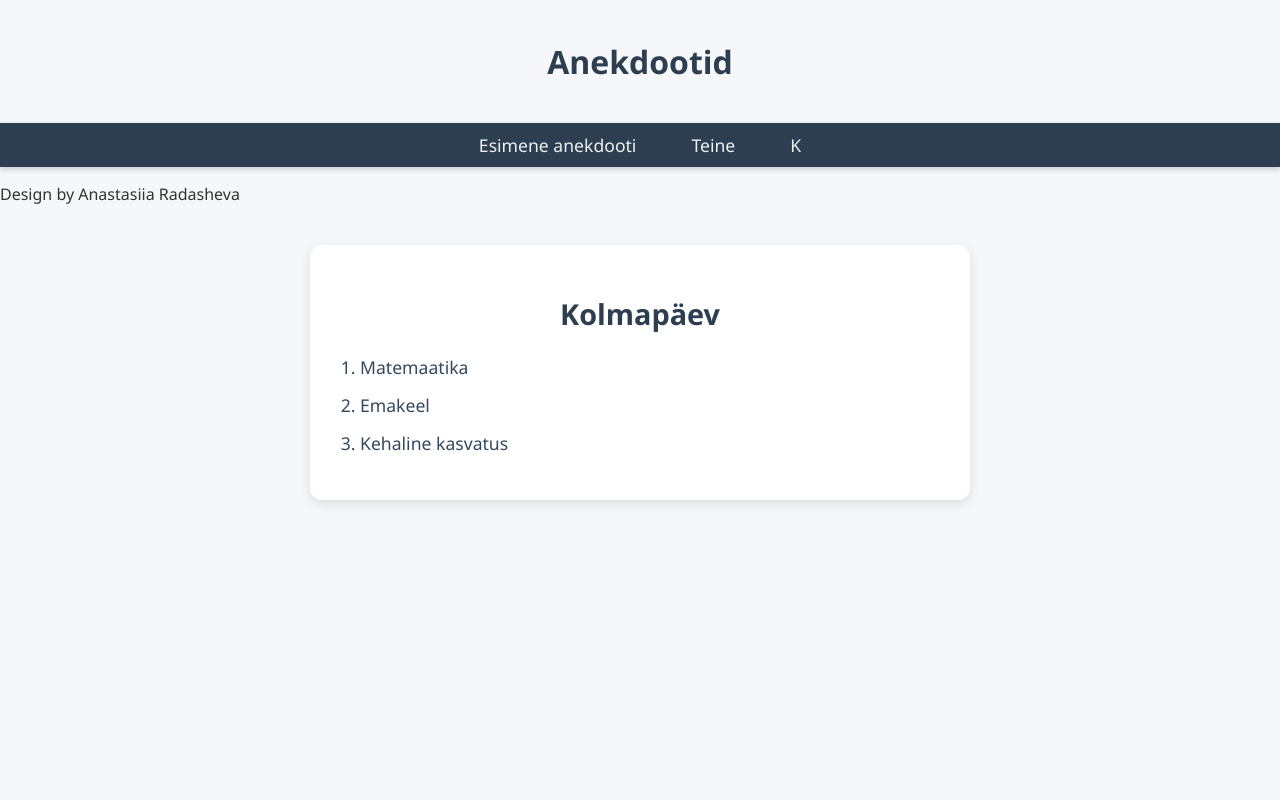
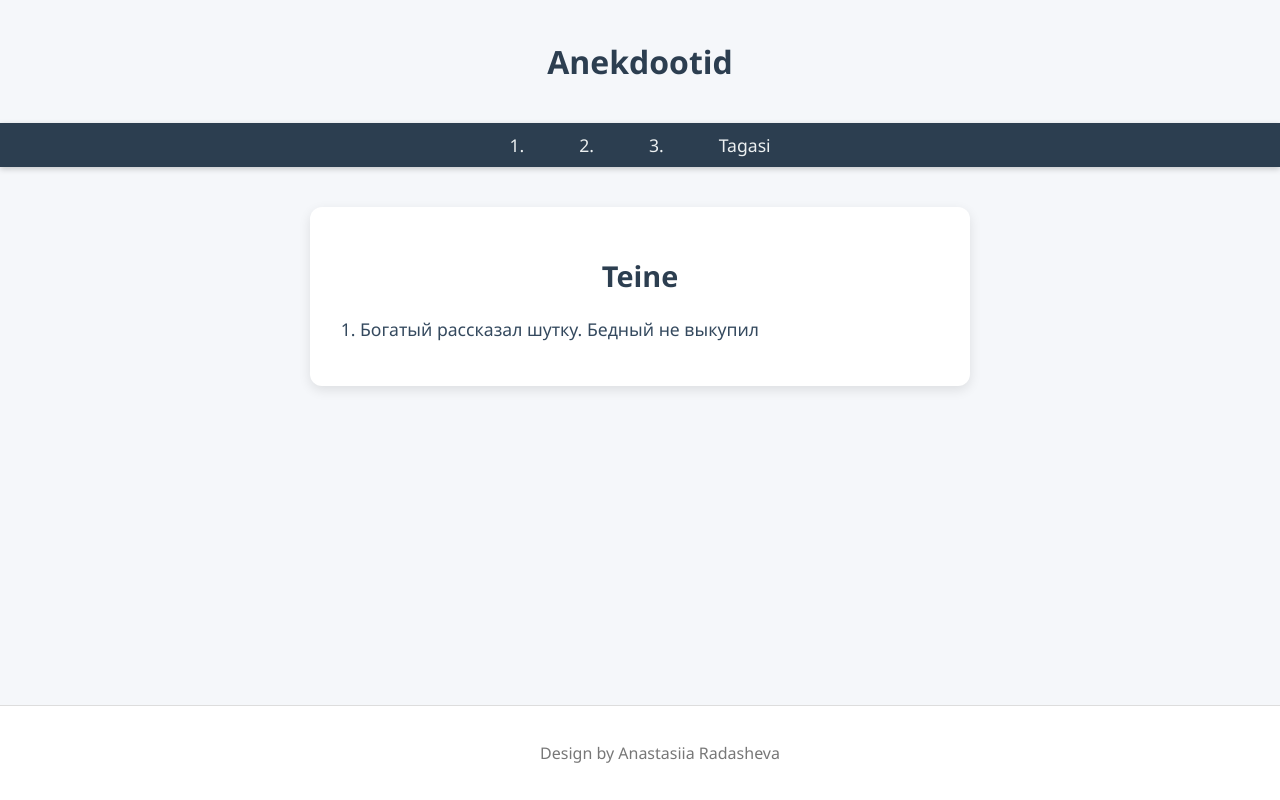
Before and after one commit to AnastasiiaRadasheva/veebPHP, a PHP site: page /content/mobilimail/anekdoot/tein.php in a window 1280 px wide. Run offline with PHP 8.4, Linux system fonts and the light colour scheme.

Commit message:
mobiilimall uued funktsionid

```diff
--- a/content/mobilimail/anekdoot/anekdoot.css
+++ b/content/mobilimail/anekdoot/anekdoot.css
@@ -109,7 +109,9 @@ body {
 /* ---- Футер ---- */
 #footer, footer, .footer {
     text-align: center;
-
+    position: fixed;
+    width: 100%;
+    bottom: 0;
     padding: 20px;
     color: #777;
     background: #fff;
--- a/content/mobilimail/anekdoot/anekdotleh.php
+++ b/content/mobilimail/anekdoot/anekdotleh.php
@@ -21,8 +21,3 @@ include("nav.php");
 
 
 <div class="clear"></div>
-
-<?php
-//jalus
-include("jalus.php");
-?>
--- a/content/mobilimail/anekdoot/jalus.php
+++ b/content/mobilimail/anekdoot/jalus.php
@@ -1,5 +1,7 @@
+<footer>
 <div class="nav2">
     <p>Design by Anastasiia Radasheva</p>
 </div>
 </body>
 </html>
+</footer>
--- a/content/mobilimail/anekdoot/nav.php
+++ b/content/mobilimail/anekdoot/nav.php
@@ -2,9 +2,10 @@
 <div id="header">
     <div class="nav">
         <ul>
-            <li><a href="esim.php">Esimene anekdooti</a></li>
-            <li><a href="tein.php">Teine</a></li>
-            <li><a href="kolms.php">K</a></li>
+            <li><a href="esim.php">1.</a></li>
+            <li><a href="tein.php">2.</a></li>
+            <li><a href="kolms.php">3.</a></li>
+            <li><a href="https://anastasiiaradasheva24.thkit.ee/HTMLtood/veebPHP/?link=avaleht.php">Tagasi</a></li>
         </ul>
     </div>
 </div>
--- a/content/mobilimail/anekdoot/tein.php
+++ b/content/mobilimail/anekdoot/tein.php
@@ -1,11 +1,15 @@
 <?php require("anekdotleh.php"); ?>
 <div id="anekdot">
-    <h2>Kolmapäev</h2>
+    <h2>Teine</h2>
 
     <ol>
-        <li>Matemaatika</li>
-        <li>Emakeel</li>
-        <li>Kehaline kasvatus</li>
+        <li>Богатый рассказал шутку. Бедный не выкупил</li>
+
     </ol>
 
 </div>
+
+<?php
+//jalus
+include("jalus.php");
+?>
--- a/nav.php
+++ b/nav.php
@@ -17,8 +17,8 @@
         </li>
         <li><a href="#">Mobilli mall</a>
             <ul class="dropdown">
-                <li><a href="?link=p2is.php">Mobillimalli järgi veebilehestik(näide)</a></li>
-                <li><a href="?link=anekdotleh.php" target="_blank">Anekdootid</a></li>
+                <li><a href="?link=mobilimail/p2is.php">Mobillimalli järgi veebilehestik(näide)</a></li>
+                <li><a href="?link=mobilimail/anekdoot/anekdotleh.php" target="_blank">Anekdootid</a></li>
             </ul>
         </li>
         <li><a href="?link=gitKasutamine.php">Git kasud</a>
```
Also changed, not shown: content/mobilimail/anekdoot/esim.php (+6 -1 lines), content/mobilimail/anekdoot/kolms.php (+6 -1 lines), content/mobilimail/p2is.php (+5 -5 lines).
